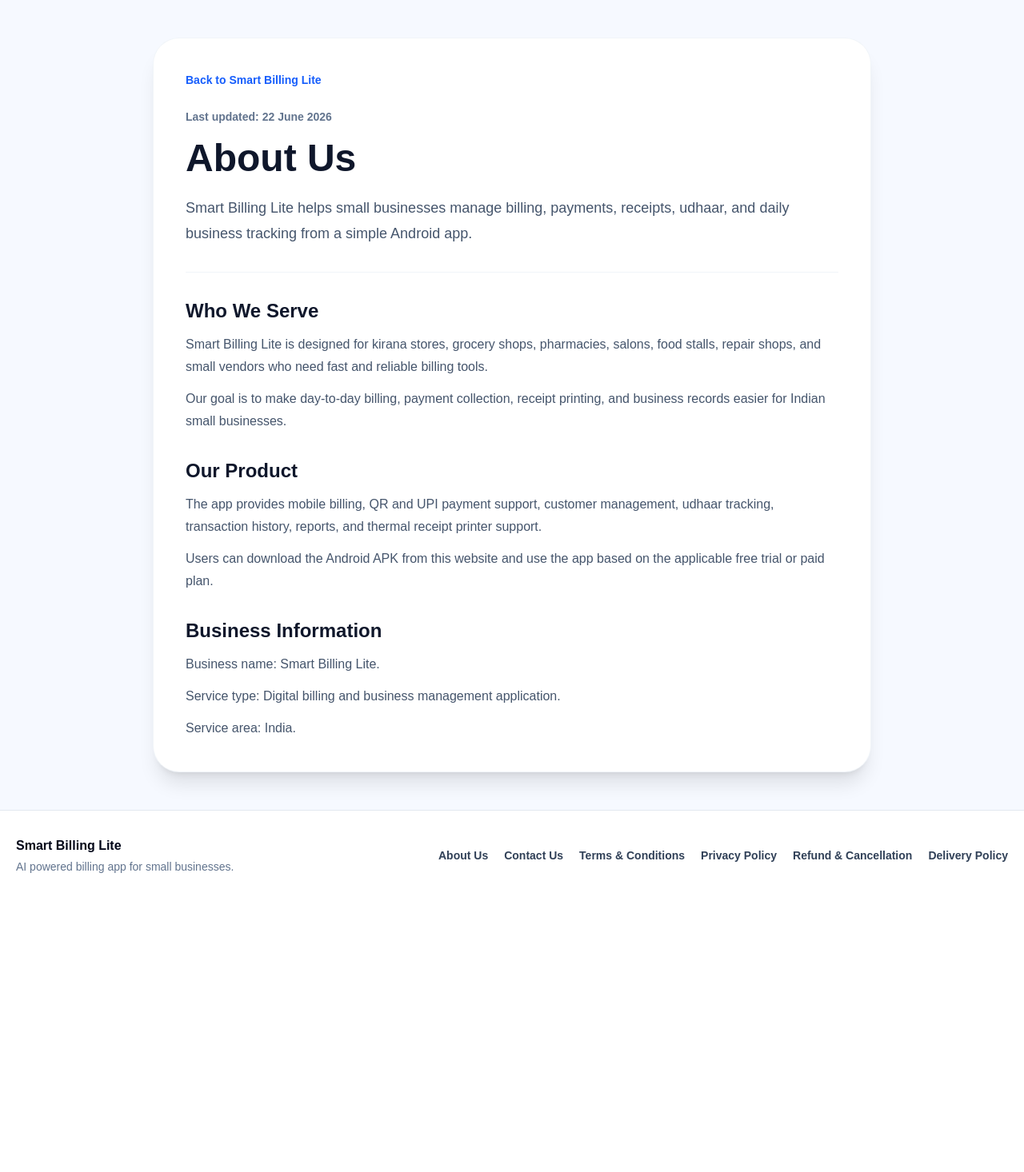
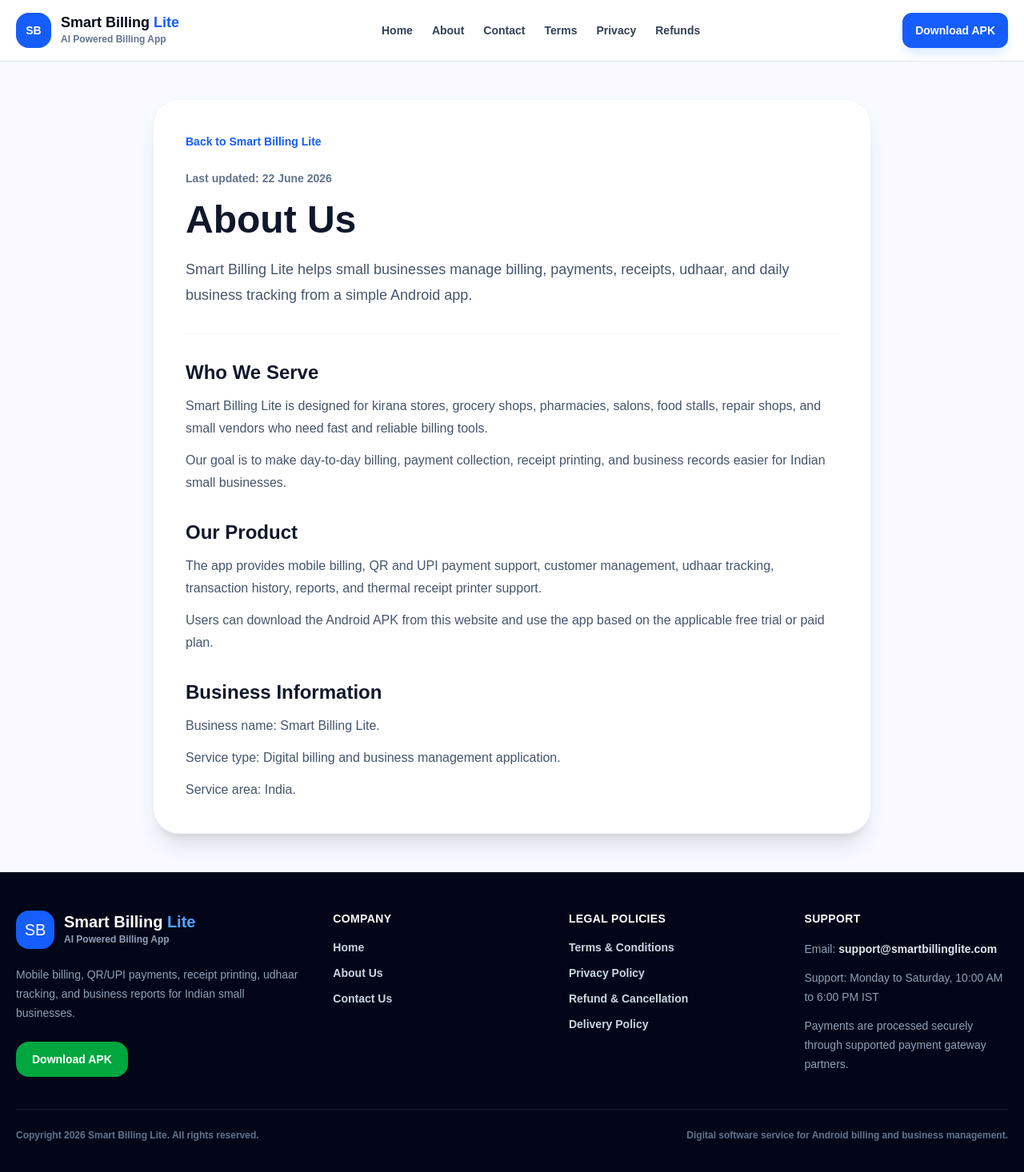
Before and after one commit to ravindra-12/smart-billing, a Next.js app: page /about-us in a window 1280 px wide. Shown: the top 1466 px of the page at 80% size. Before the commit the page ends 1126 px from the top, so only its background shows below. Built offline with nearby package versions, Linux system fonts and the light colour scheme.

Commit message:
added Footer & Header

```diff
--- a/app/LegalFooter.tsx
+++ b/app/LegalFooter.tsx
@@ -1,3 +1,5 @@
+import Link from "next/link";
+
 const legalLinks = [
   { href: "/about-us", label: "About Us" },
   { href: "/contact-us", label: "Contact Us" },
@@ -9,22 +11,83 @@ const legalLinks = [
 
 export default function LegalFooter() {
   return (
-    <footer className="border-t border-slate-200 bg-white px-5 py-8 text-slate-700">
-      <div className="mx-auto flex max-w-7xl flex-col gap-4 md:flex-row md:items-center md:justify-between">
-        <div>
-          <div className="text-base font-black text-slate-950">Smart Billing Lite</div>
-          <div className="mt-1 text-sm text-slate-500">
-            AI powered billing app for small businesses.
+    <footer className="border-t border-slate-200 bg-slate-950 px-5 py-12 text-slate-300">
+      <div className="mx-auto max-w-7xl">
+        <div className="grid gap-10 lg:grid-cols-[1.4fr_1fr_1fr_1fr]">
+          <div>
+            <Link href="/" className="flex items-center gap-3">
+              <div className="flex h-12 w-12 items-center justify-center rounded-2xl bg-blue-600 text-xl text-white">
+                SB
+              </div>
+              <div>
+                <div className="text-xl font-black leading-none text-white">
+                  Smart Billing <span className="text-blue-400">Lite</span>
+                </div>
+                <div className="mt-1 text-xs font-semibold text-slate-400">
+                  AI Powered Billing App
+                </div>
+              </div>
+            </Link>
+
+            <p className="mt-5 max-w-md text-sm leading-6 text-slate-400">
+              Mobile billing, QR/UPI payments, receipt printing, udhaar tracking,
+              and business reports for Indian small businesses.
+            </p>
+
+            <a
+              href="/app-release.apk"
+              download
+              className="mt-6 inline-flex rounded-2xl bg-green-600 px-5 py-3 text-sm font-black text-white hover:bg-green-700"
+            >
+              Download APK
+            </a>
+          </div>
+
+          <div>
+            <h3 className="text-sm font-black uppercase tracking-wide text-white">
+              Company
+            </h3>
+            <nav className="mt-4 flex flex-col gap-3 text-sm font-semibold">
+              <Link href="/" className="hover:text-white">Home</Link>
+              <Link href="/about-us" className="hover:text-white">About Us</Link>
+              <Link href="/contact-us" className="hover:text-white">Contact Us</Link>
+            </nav>
+          </div>
+
+          <div>
+            <h3 className="text-sm font-black uppercase tracking-wide text-white">
+              Legal Policies
+            </h3>
+            <nav className="mt-4 flex flex-col gap-3 text-sm font-semibold">
+              {legalLinks.slice(2).map((link) => (
+                <Link key={link.href} href={link.href} className="hover:text-white">
+                  {link.label}
+                </Link>
+              ))}
+            </nav>
+          </div>
+
+          <div>
+            <h3 className="text-sm font-black uppercase tracking-wide text-white">
+              Support
+            </h3>
+            <div className="mt-4 space-y-3 text-sm leading-6 text-slate-400">
+              <p>
+                Email:{" "}
+                <a href="mailto:support@smartbillinglite.com" className="font-bold text-slate-200 hover:text-white">
+                  support@smartbillinglite.com
+                </a>
+              </p>
+              <p>Support: Monday to Saturday, 10:00 AM to 6:00 PM IST</p>
+              <p>Payments are processed securely through supported payment gateway partners.</p>
+            </div>
           </div>
         </div>
 
-        <nav className="flex flex-wrap gap-x-5 gap-y-2 text-sm font-bold">
-          {legalLinks.map((link) => (
-            <a key={link.href} href={link.href} className="hover:text-blue-600">
-              {link.label}
-            </a>
-          ))}
-        </nav>
+        <div className="mt-10 flex flex-col gap-3 border-t border-white/10 pt-6 text-xs font-semibold text-slate-500 md:flex-row md:items-center md:justify-between">
+          <p>Copyright 2026 Smart Billing Lite. All rights reserved.</p>
+          <p>Digital software service for Android billing and business management.</p>
+        </div>
       </div>
     </footer>
   );
--- a/app/LegalPage.tsx
+++ b/app/LegalPage.tsx
@@ -11,8 +11,49 @@ type LegalPageProps = {
   sections: LegalSection[];
 };
 
+function LegalHeader() {
+  return (
+    <header className="sticky top-0 z-50 border-b border-slate-200 bg-white/95 px-5 backdrop-blur">
+      <div className="mx-auto flex max-w-7xl items-center justify-between gap-5 py-4">
+        <Link href="/" className="flex items-center gap-3">
+          <div className="flex h-11 w-11 items-center justify-center rounded-2xl bg-blue-600 text-sm font-black text-white">
+            SB
+          </div>
+          <div>
+            <div className="text-lg font-black leading-none text-slate-950">
+              Smart Billing <span className="text-blue-600">Lite</span>
+            </div>
+            <div className="mt-1 text-xs font-semibold text-slate-500">
+              AI Powered Billing App
+            </div>
+          </div>
+        </Link>
+
+        <nav className="hidden items-center gap-6 text-sm font-bold text-slate-700 lg:flex">
+          <Link href="/" className="hover:text-blue-600">Home</Link>
+          <Link href="/about-us" className="hover:text-blue-600">About</Link>
+          <Link href="/contact-us" className="hover:text-blue-600">Contact</Link>
+          <Link href="/terms-and-conditions" className="hover:text-blue-600">Terms</Link>
+          <Link href="/privacy-policy" className="hover:text-blue-600">Privacy</Link>
+          <Link href="/refund-cancellation-policy" className="hover:text-blue-600">Refunds</Link>
+        </nav>
+
+        <a
+          href="/app-release.apk"
+          download
+          className="rounded-xl bg-blue-600 px-4 py-3 text-sm font-black text-white shadow-lg shadow-blue-100 hover:bg-blue-700"
+        >
+          Download APK
+        </a>
+      </div>
+    </header>
+  );
+}
+
 export default function LegalPage({ title, description, sections }: LegalPageProps) {
   return (
+    <>
+      <LegalHeader />
       <main className="min-h-screen bg-[#f6f9ff] px-5 py-12 text-slate-900">
         <article className="mx-auto max-w-4xl rounded-[2rem] bg-white p-6 shadow-xl ring-1 ring-slate-100 md:p-10">
           <Link href="/" className="text-sm font-black text-blue-600 hover:text-blue-700">
@@ -39,5 +80,6 @@ export default function LegalPage({ title, description, sections }: LegalPagePro
           </div>
         </article>
       </main>
+    </>
   );
 }
```
Lines whose indentation alone changed are shown as unchanged.
